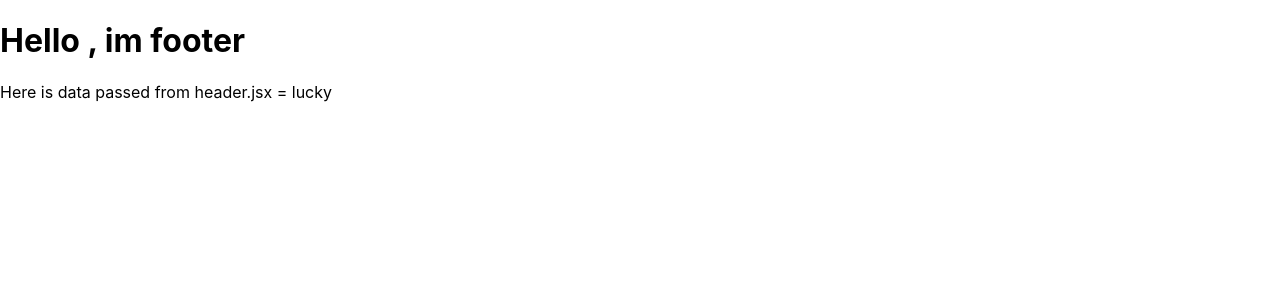
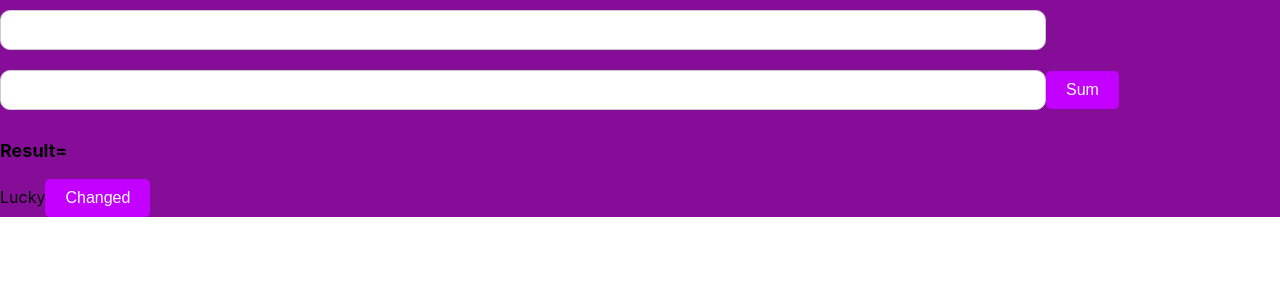
Before and after one commit to lucky-panchal/Coffee-Project-Team, a React (Create React App) app: page / in a window 1280 px wide. Shown: the top 300 px of the page. Built offline with nearby package versions, Linux system fonts and the light colour scheme.

Commit message:
Toggle Button

```diff
--- a/src/App.js
+++ b/src/App.js
@@ -1,11 +1,12 @@
 import React from "react";
-import Header from "./components/Header";
+import Addition from "./components/Addition";
 
 function App() {
   return (
    <>
-   <Header Username="lucky"/>
+<Addition/>
    </>
+
   );
 }
 
--- a/src/components/Addition.jsx
+++ b/src/components/Addition.jsx
@@ -5,11 +5,18 @@ function App() {
   const [num1, setnum1] = useState();
   const [num2, setnum2] = useState();
   const [result, setresult] = useState();
-
+  const [name,setname]=useState("Lucky");
   const add = () => {
     setresult(parseInt(num1) + parseInt(num2));
   };
 
+const click =() =>{
+  if(name === 'lucky'){
+    setname("panchal")
+  }else{
+   setname("lucky")
+  }
+}
   const randomcolor = () => {
     const letters = '0123456789ABCDEF';
     let color = '#';
@@ -23,8 +30,14 @@ function App() {
       <input type="number" value={num1} onChange={(e) => setnum1(e.target.value)} />
       <input type="number" value={num2} onChange={(e) => setnum2(e.target.value)} />
       <button onClick={add}>Sum</button>
-      <p>Result= {result}</p>
+     <p>Result= {result}</p>
+     {name}
+     <button onClick={click}>Changed</button>
+
     </div>
+
+
+
 
   );
 }
```
